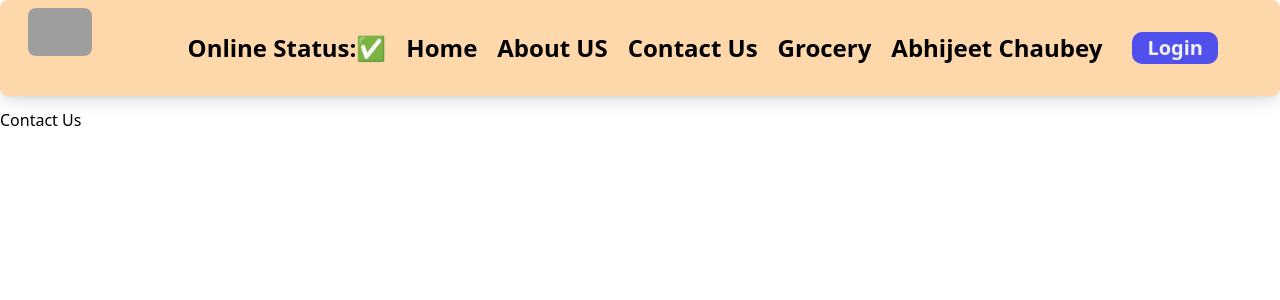
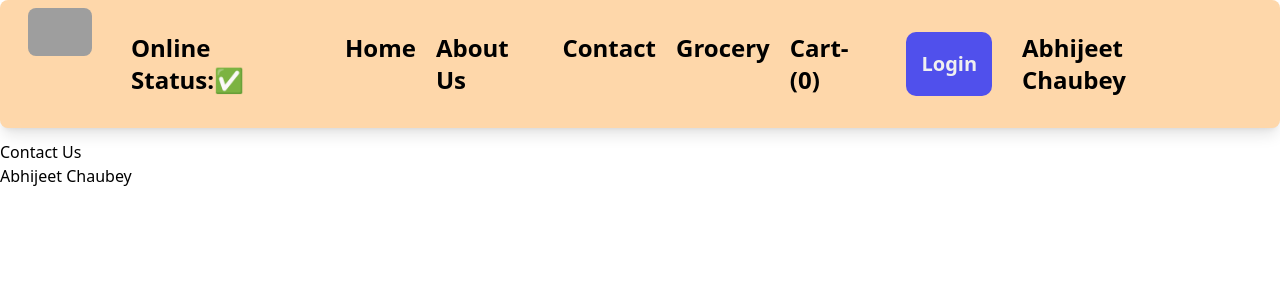
Before and after one commit to abhijeetchaubey/Food-Odering-App, a React (Vite) app: page /contact in a window 1280 px wide. Shown: the top 300 px of the page. Built offline with nearby package versions, Linux system fonts and the light colour scheme; grey boxes are pictures that could not be loaded.

Commit message:
use Contex API

```diff
--- a/src/components/Contact.js
+++ b/src/components/Contact.js
@@ -6,6 +6,7 @@ const Contact=()=>{
     return (
         <div>
             <h1>Contact Us</h1>
+            <h4>{loggedINUser}</h4>
 
         </div>
     );
--- a/src/components/Header.js
+++ b/src/components/Header.js
@@ -3,6 +3,7 @@ import { LOGO_URL } from "../utils/constants"
 import { Link, NavLink } from "react-router-dom";
 import useOnlineStatus from "../utils/useOnlineStatus";
 import UserContext from "../utils/UserContext";
+import { useSelector } from "react-redux";
 
 const Header =()=>{
     const[btnName,setbtnName]=useState("Login");
@@ -12,6 +13,11 @@ const Header =()=>{
 
     const {loggedINUser} =useContext(UserContext);
     console.log(loggedINUser);
+
+    //Subscribing to the store using the Selector
+    const cartItems = useSelector((store)=>store.cart.items);
+
+    console.log(cartItems,"food");
 
 
     return(
@@ -27,15 +33,17 @@ const Header =()=>{
                         <NavLink to="/">Home</NavLink>
                         </li>
                         <li className="hover:'w-30' hover:min-h-ful hover:bg-orange-300 rounded-sm active:text-orange-600">
-                        <NavLink to="/about">About US</NavLink>
+                        <NavLink to="/about">About Us</NavLink>
                         </li>
                         <li className="hover:'w-30' hover:min-h-ful hover:bg-orange-300 rounded-sm active:text-orange-600">
-                            <NavLink to="/contact">Contact Us</NavLink>
+                            <NavLink to="/contact">Contact</NavLink>
                         </li>
                         <li className="hover:'w-30' hover:min-h-ful hover:bg-orange-300 rounded-sm active:text-orange-600">
                             <NavLink to="/grocery">Grocery</NavLink>
                         </li>
-                        <li className="hover:'w-30' hover:min-h-ful hover:bg-orange-300 rounded-sm active:text-orange-600">{loggedINUser}</li>
+                        <li className="hover:'w-30'text-center hover:min-h-ful hover:bg-orange-300 rounded-sm active:text-orange-600">
+                            <NavLink to="/cart">Cart-({cartItems?.length})</NavLink>
+                        </li>
                         <button
                         className="login"
                         onClick={()=>{
@@ -45,6 +53,7 @@ const Header =()=>{
                         >
                             {btnName}
                         </button>
+                        <li className="hover:'w-30' hover:min-h-ful hover:bg-orange-300 rounded-sm active:text-orange-600">{loggedINUser}</li>
                     </ul>
                 </div>
             </div>
--- a/src/utils/UserContext.js
+++ b/src/utils/UserContext.js
@@ -1,7 +1,7 @@
 import { createContext } from "react";
 
 const UserContext =createContext({
-    loggedINUser: "Default User"
+    loggedINUser: "Default User",
 })
 
 export default UserContext;
```
